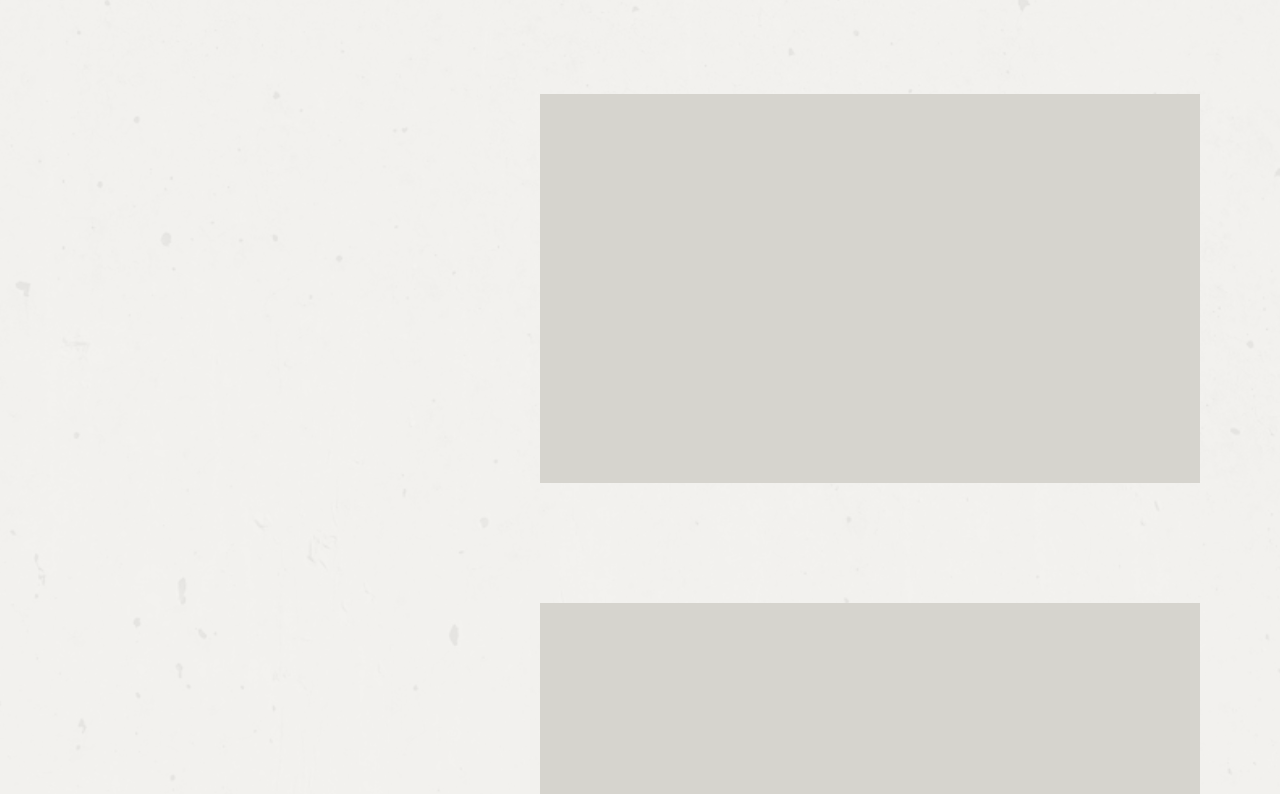
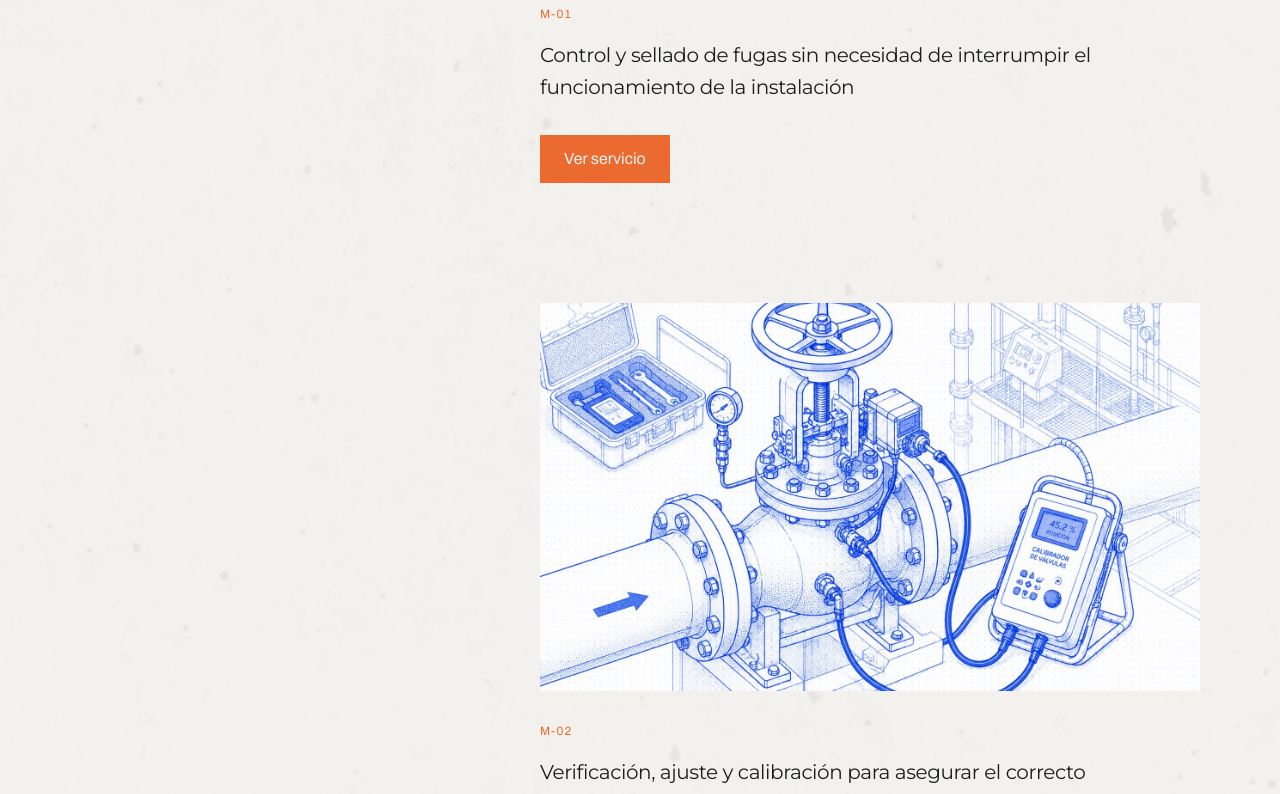
Before and after one commit to Lucas-Alvarez-Persico/plox-solutions-webpage, a Next.js app: page / in a window 1280 px wide. Shown: the part 2240-3034 px from the top of the page. Built offline with nearby package versions, Linux system fonts and the light colour scheme; a web font is replaced by a local one.

Commit message:
feat: sección servicios (M-01/02/03)

```diff
--- a/src/components/sections/method.tsx
+++ b/src/components/sections/method.tsx
@@ -1,5 +1,6 @@
 import Image from "next/image";
 
+import { ServicePanel } from "@/components/sections/service-panel";
 import { images } from "@/content/images";
 import { method } from "@/content/home";
 import { sectionIds } from "@/content/site";
@@ -42,12 +43,13 @@ export function Method() {
           </ol>
         </div>
 
-        {/* Los paneles de cada servicio llegan en el próximo commit. */}
-        <div className="flex flex-1 flex-col gap-16 tablet:gap-30">
+        <div className="flex min-w-0 flex-1 flex-col gap-16 tablet:gap-30">
           {method.services.map((service) => (
-            <div key={service.id} id={service.id} className="scroll-mt-18">
-              <div className="aspect-[805/474] w-full bg-bone-muted" />
-            </div>
+            <ServicePanel
+              key={service.id}
+              service={service}
+              ctaLabel={method.ctaLabel}
+            />
           ))}
         </div>
       </div>
--- /dev/null
+++ b/src/components/sections/service-panel.tsx
@@ -0,0 +1,46 @@
+import Image from "next/image";
+
+import { ButtonPrimary } from "@/components/button";
+import type { Service } from "@/content/home";
+
+/**
+ * Panel de un servicio: la ilustración enmarcada, el código, la descripción y
+ * el enlace a la página del servicio.
+ */
+export function ServicePanel({
+  service,
+  ctaLabel,
+}: {
+  service: Service;
+  ctaLabel: string;
+}) {
+  return (
+    <article
+      id={service.id}
+      aria-label={service.name}
+      className="flex scroll-mt-18 flex-col gap-8"
+    >
+      <div className="relative aspect-[17/10] w-full overflow-clip bg-bone-muted">
+        <Image
+          src={service.image.src}
+          alt={service.image.alt}
+          fill
+          sizes="(min-width: 1200px) 805px, (min-width: 810px) 395px, 100vw"
+          className="object-cover object-center"
+        />
+      </div>
+
+      <div className="flex flex-col gap-4">
+        <p className="type-eyebrow text-orange">{service.code}</p>
+
+        <p className="type-prose max-w-[660px] text-ink">
+          {service.description}
+        </p>
+
+        <div className="flex gap-3 pt-4">
+          <ButtonPrimary href={service.href}>{ctaLabel}</ButtonPrimary>
+        </div>
+      </div>
+    </article>
+  );
+}
--- a/src/content/home.ts
+++ b/src/content/home.ts
@@ -1,3 +1,4 @@
+import { images, type SiteImage } from "./images";
 import { sectionIds } from "./site";
 
 export const hero = {
@@ -27,16 +28,45 @@ export const record = {
 
 export interface Service {
   code: string;
-  /** Ancla del panel correspondiente dentro de la sección. */
+  /** Ancla del panel dentro de la sección. */
   id: string;
+  /** Nombre corto, para el índice de la columna sticky. */
   name: string;
+  description: string;
+  href: string;
+  image: SiteImage;
 }
 
 export const method = {
   title: "Nuestros Servicios",
+  ctaLabel: "Ver servicio",
   services: [
-    { code: "M-01", id: "m-01", name: "Sellado de Fugas en Operación" },
-    { code: "M-02", id: "m-02", name: "Calibración de Válvulas de Seguridad" },
-    { code: "M-03", id: "m-03", name: "X-Pando" },
+    {
+      code: "M-01",
+      id: "m-01",
+      name: "Sellado de Fugas en Operación",
+      description:
+        "Control y sellado de fugas sin necesidad de interrumpir el funcionamiento de la instalación",
+      href: "/sellado-de-fuga",
+      image: images.servicioSellado,
+    },
+    {
+      code: "M-02",
+      id: "m-02",
+      name: "Calibración de Válvulas de Seguridad",
+      description:
+        "Verificación, ajuste y calibración para asegurar el correcto funcionamiento de válvulas y sistemas de protección.",
+      href: "/calibracion-de-valvulas",
+      image: images.servicioValvulas,
+    },
+    {
+      code: "M-03",
+      id: "m-03",
+      name: "X-Pando",
+      description:
+        "Sistema de cemento expansivo para uniones industriales, diseñado para generar conexiones resistentes bajo condiciones exigentes de presión y temperatura.",
+      href: "/x-pando",
+      image: images.servicioXpando,
+    },
   ] satisfies Service[],
 } as const;
```
